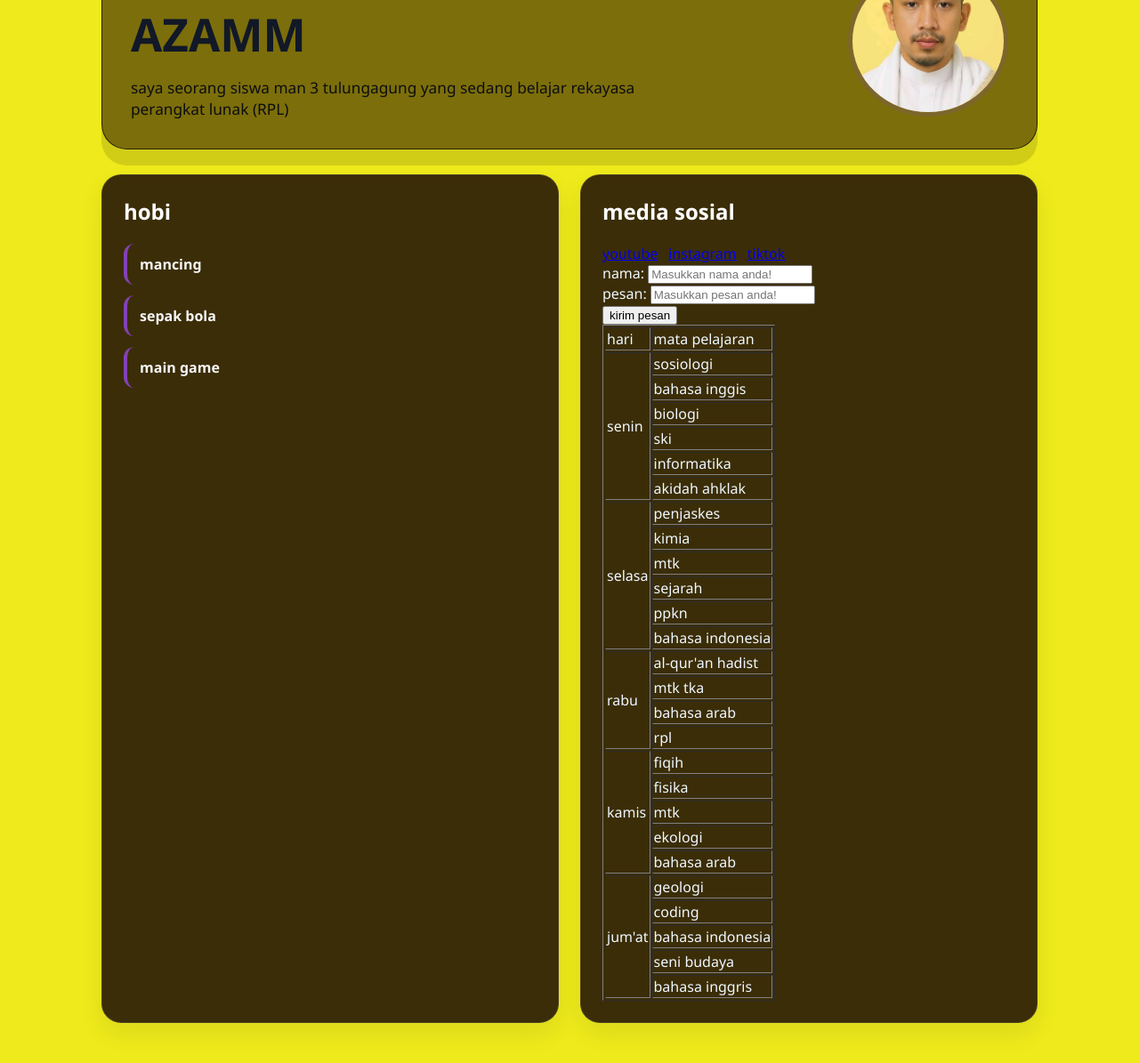
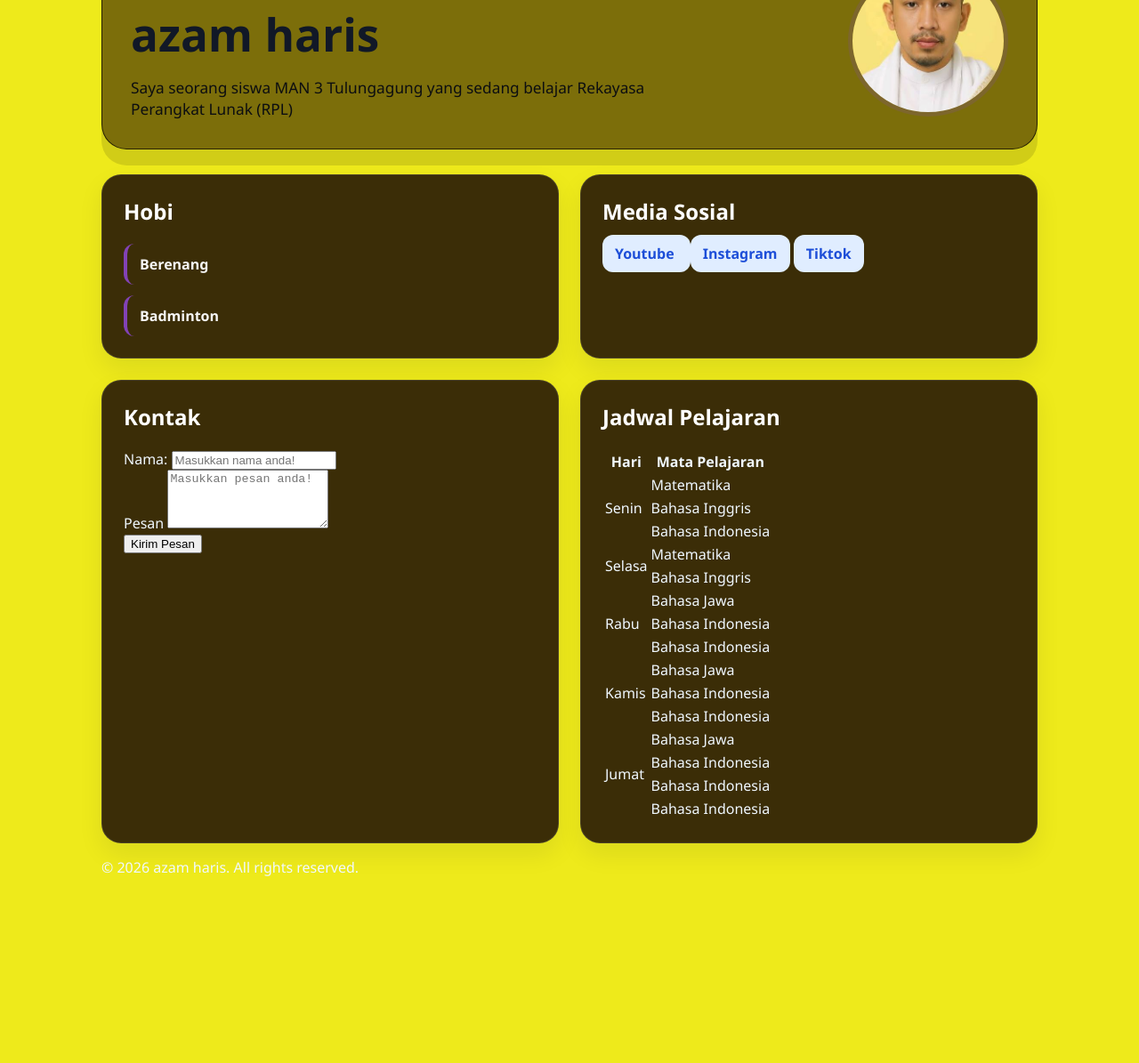
Before and after one commit to azamharis/profile, a plain HTML site: page index.html in a window 1280 px wide. Shown: the part 141-1336 px from the top of the page at 89% size. After the commit the page ends 1207 px from the top, so only its background shows below. Drawn offline with Linux system fonts and the light colour scheme.

Commit message:
Update index.html

```diff
--- a/index.html
+++ b/index.html
@@ -1,164 +1,124 @@
-<!DOCTYPE html>
+<!doctype html>
 <html lang="en">
-
   <head>
-    <meta charset="UTF-8">
-    <meta name="viewport" content="width=device-width, initial-scale=1.0">
-    <title>web profile</title>
-    <link rel="stylesheet" href="style.css">
+    <meta charset="UTF-8" />
+    <meta name="viewport" content="width=device-width, initial-scale=1.0" />
+    <title>Web Profile</title>
+    <link rel="stylesheet" href="style.css" />
   </head>
 
-<body>
-    <div class="page">
+  <body class="page">
     <header class="hero">
       <div class="profile-content">
-                <span class="badge">web profile</span>
-                <h1 id="text1" class="judul judul-besar">AZAMM</h1>
+        <span class="badge">Web Profile</span>
+        <h1 id="text1" class="judul judul-besar">azam haris</h1>
         <p id="text2" class="judul">
-                    saya seorang siswa man 3 tulungagung yang sedang
-                    belajar rekayasa perangkat lunak (RPL) </p>
+          Saya seorang siswa MAN 3 Tulungagung yang sedang belajar Rekayasa
+          Perangkat Lunak (RPL)
+        </p>
       </div>
-            <img class="profile-photo" src="profile sampitak.jfif" alt="photo profile" height="700px">
+      <img class="profile-photo" src="profile sampitak.jfif" alt="photo profile" />
     </header>
 
     <main class="content-grid">
       <section class="card">
-                <h2>hobi</h2>
+        <h2>Hobi</h2>
         <ul class="hobby-list">
-                    <li>mancing</li>
-                    <li>sepak bola</li>
-                    <LI>main game</LI>
+          <li>Berenang</li>
+          <li>Badminton</li>
         </ul>
       </section>
 
       <section class="card">
-                <h2>media sosial</h2>
-                <div class="social-link">
-                    <a href="#">
-                        youtube
-                    </a>
-                    <a href="#">instagram</a>
-                    <a href="#">tiktok</a>
+        <h2>Media Sosial</h2>
+        <div class="social-links">
+          <a href="#"> Youtube </a>
+          <a href="#">Instagram</a>
+          <a href="#">Tiktok</a>
         </div>
-                <section>
+      </section>
 
-                    <!-- From kontak -->
-                    <section>
+      <section class="card form-card">
+        <h2>Kontak</h2>
         <form>
-                            <div>
-                                <label>nama:</label>
+          <div class="field-group">
+            <label>Nama:</label>
             <input type="text" placeholder="Masukkan nama anda!" />
           </div>
-
-
-                            <div>
-                                <label></label>pesan:</label>
-                                <input type="text" placeholder="Masukkan pesan anda!" />
+          <div class="field-group">
+            <label>Pesan</label>
+            <textarea rows="4" placeholder="Masukkan pesan anda!"></textarea>
           </div>
-
-                            <button type="sudmit">kirim pesan</button>
+          <button type="submit">Kirim Pesan</button>
         </form>
       </section>
 
-                    <!-- Jadwal pelajaran-->
-                    <table border>
+      <section class="card schedule-card">
+        <h2>Jadwal Pelajaran</h2>
+        <table>
           <thead>
             <tr>
-                                <td>hari</td>
-                                <td>mata pelajaran</td>
+              <th>Hari</th>
+              <th>Mata Pelajaran</th>
             </tr>
           </thead>
           <tbody>
             <tr>
-                                <td rowspan="6">senin</td>
-                                <td>sosiologi</td>
+              <td rowspan="3">Senin</td>
+              <td>Matematika</td>
             </tr>
             <tr>
-                                <td>bahasa inggis</td>
+              <td>Bahasa Inggris</td>
             </tr>
             <tr>
-                                <td>biologi</td>
+              <td>Bahasa Indonesia</td>
             </tr>
             <tr>
-                                <td>ski</td>
+              <td rowspan="2">Selasa</td>
+              <td>Matematika</td>
             </tr>
             <tr>
-                                <td>informatika</td>
+              <td>Bahasa Inggris</td>
             </tr>
             <tr>
-                                <td>akidah ahklak</td>
-                            </tr>
-                            <td rowspan="6">selasa</td>
-                            <td>penjaskes</td>
+              <td rowspan="3">Rabu</td>
+              <td>Bahasa Jawa</td>
             </tr>
             <tr>
-                                <td>kimia</td>
+              <td>Bahasa Indonesia</td>
             </tr>
             <tr>
-                                <td>mtk</td>
+              <td>Bahasa Indonesia</td>
             </tr>
             <tr>
-                                <td>sejarah</td>
+              <td rowspan="3">Kamis</td>
+              <td>Bahasa Jawa</td>
             </tr>
             <tr>
-                                <td>ppkn</td>
+              <td>Bahasa Indonesia</td>
             </tr>
             <tr>
-                                <td>bahasa indonesia</td>
-                            </tr>
-                            <td rowspan="4">rabu</td>
-                            <td>al-qur'an hadist</td>
+              <td>Bahasa Indonesia</td>
             </tr>
             <tr>
-                                <td>mtk tka</td>
+              <td rowspan="4">Jumat</td>
+              <td>Bahasa Jawa</td>
             </tr>
             <tr>
-                                <td>bahasa arab</td>
+              <td>Bahasa Indonesia</td>
             </tr>
             <tr>
-                                <td>rpl</td>
-                            </tr>
-                            <td rowspan="5">kamis</td>
-                            <td>fiqih</td>
+              <td>Bahasa Indonesia</td>
             </tr>
             <tr>
-                                <td>fisika</td>
+              <td>Bahasa Indonesia</td>
             </tr>
-                            <tr>
-                                <td>mtk</td>
-                            </tr>
-                            <tr>
-                                <td>ekologi</td>
-                            </tr>
-                            <tr>
-                                <td>bahasa arab</td>
-                            </tr>
-                            <td rowspan="5">jum'at</td>
-                            <td>geologi</td>
-                            </tr>
-                            <tr>
-                                <td>coding</td>
-                            </tr>
-                            <tr>
-                                <td>bahasa indonesia</td>
-                            </tr>
-                            <tr>
-                                <td>seni budaya</td>
-                            </tr>
-                            <tr>
-                                <td>bahasa inggris</td>
-                            </tr>
-
-
+          </tbody>
         </table>
-
-
-
-
-
-
-
-    </div>
+      </section>
+    </main>
+    <footer class="footer">
+      <p>&copy; 2026 azam haris. All rights reserved.</p>
+    </footer>
   </body>
-
     </html>
```
Lines whose indentation alone changed are shown as unchanged.
